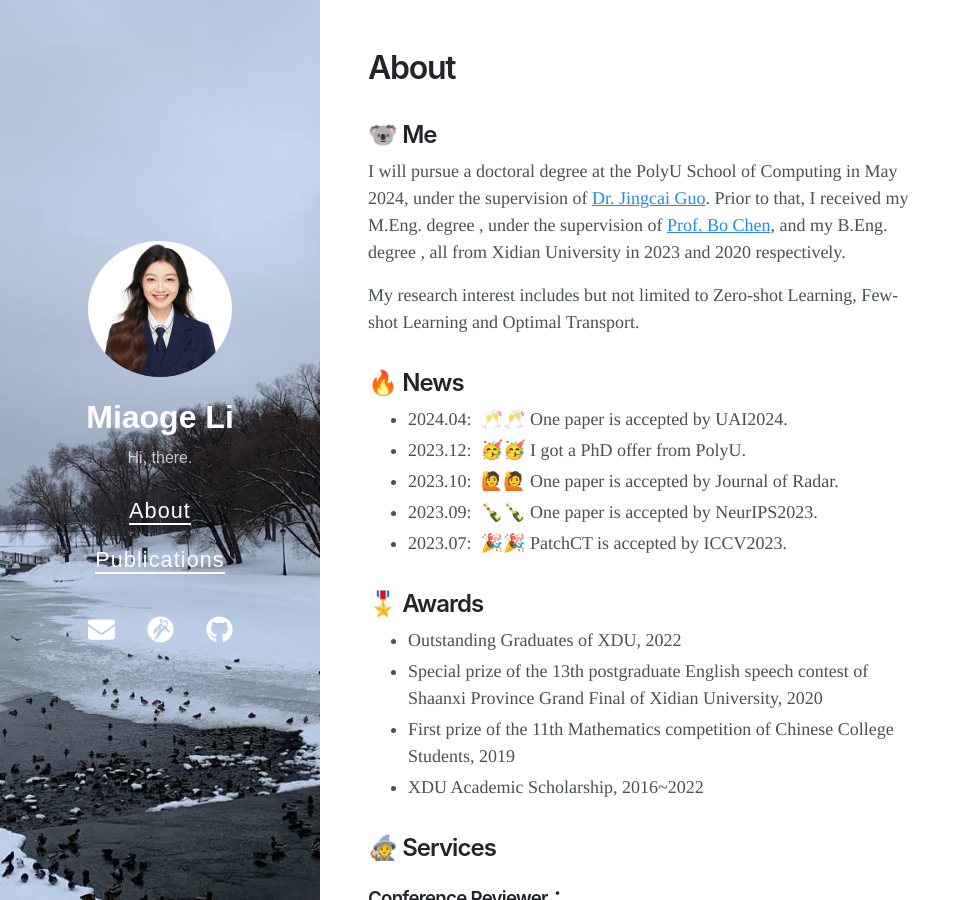
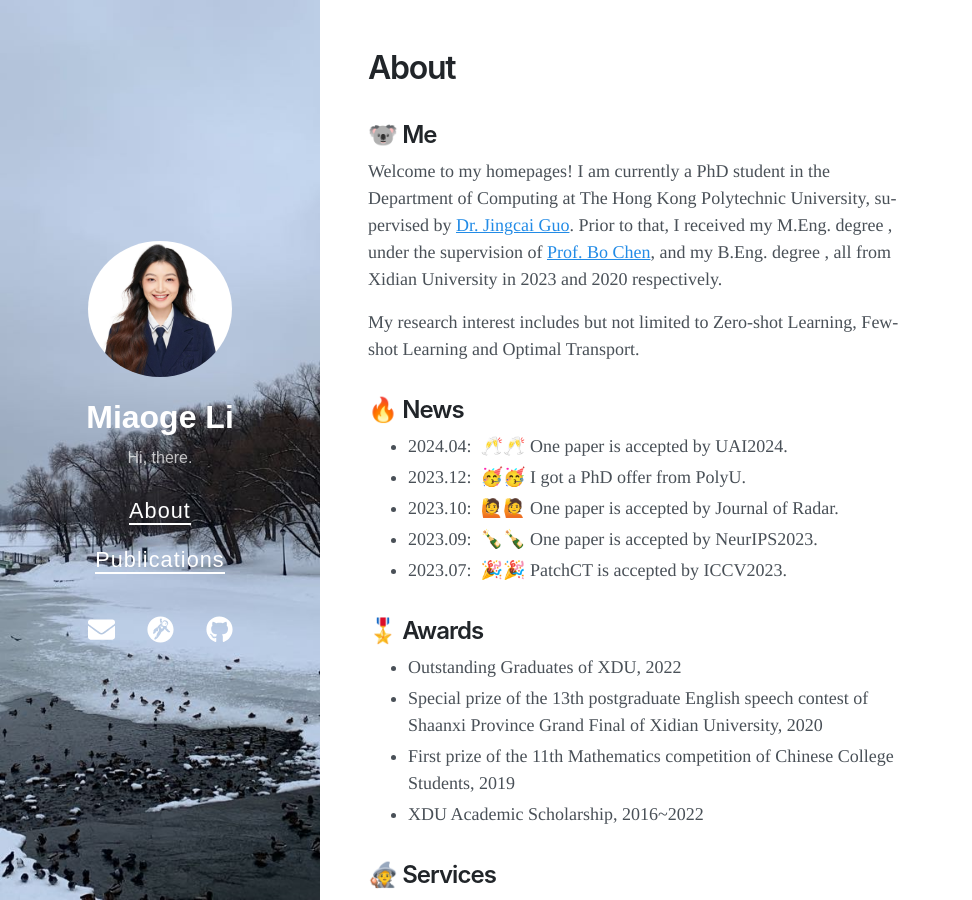
Before and after one commit to keepgoingjkg/keepgoingjkg.github.io, a Jekyll site: the page built from about.md, in a window 1280 px wide and 900 px high. Shown: the whole window, without its empty margins (0-972 px from the left). Built offline with Jekyll 4.4.1, drawn with Linux system fonts in a browser that asks for light colours; nearby versions of some CDN libraries.

Commit message:
Update about.md

```diff
--- a/about.md
+++ b/about.md
@@ -7,7 +7,7 @@ title: "About"
 
 ## 🐨 Me
 
-I will pursue a doctoral degree at the PolyU School of Computing in May 2024, under the supervision of [Dr. Jingcai Guo](https://jingcaiguo.github.io/). Prior to that, I received my M.Eng. degree , under the supervision of [Prof. Bo Chen](https://web.xidian.edu.cn/bchen/), and my B.Eng. degree , all from Xidian University in 2023 and 2020 respectively.
+Welcome to my homepages! I am currently a PhD student in the Department of Computing at The Hong Kong Polytechnic University, supervised by [Dr. Jingcai Guo](https://jingcaiguo.github.io/). Prior to that, I received my M.Eng. degree , under the supervision of [Prof. Bo Chen](https://web.xidian.edu.cn/bchen/), and my B.Eng. degree , all from Xidian University in 2023 and 2020 respectively.
 
 My research interest includes but not limited to Zero-shot Learning, Few-shot Learning and Optimal Transport.
 
```
